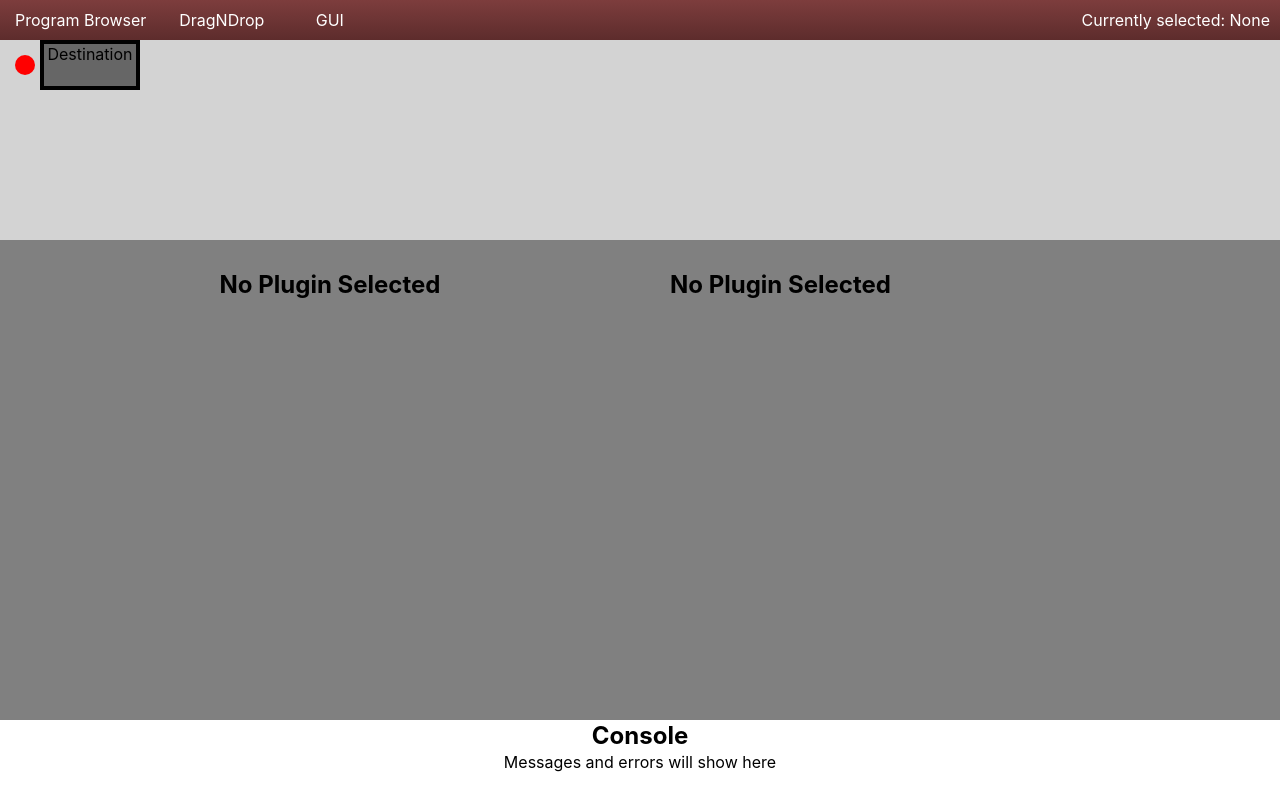
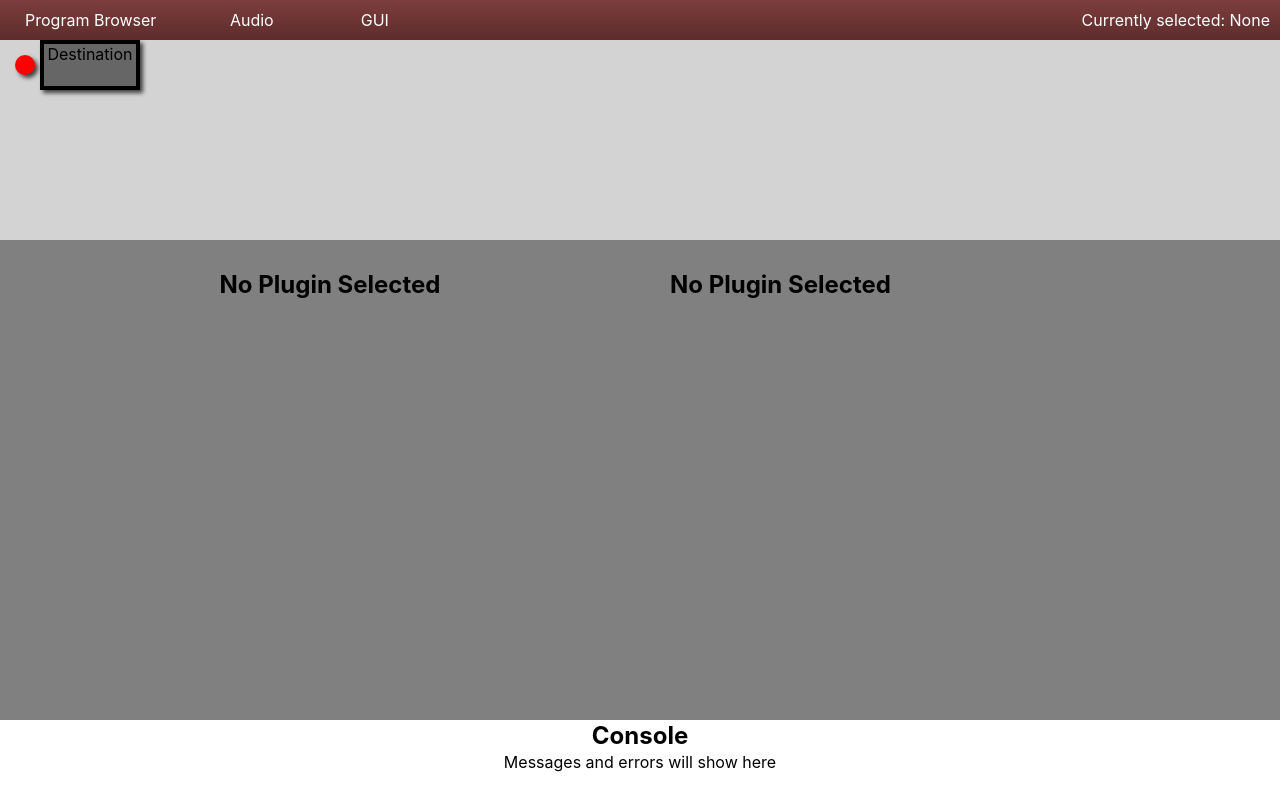
Before and after one commit to smwllyms/program-browser-v2, a React (Create React App) app: page / in a window 1280 px wide. Built offline with nearby package versions, Linux system fonts and the light colour scheme.

Commit message:
GUI Enhancement
Mostly shadows

```diff
--- a/src/App.js
+++ b/src/App.js
@@ -156,7 +156,6 @@ function App() {
 
         if (directiveNames.includes("updateCode"))
         {
-          console.log(1)
           const userCode = await compileCpptoJS(g.userCode);
 
           if (!userCode.error)
@@ -182,7 +181,6 @@ function App() {
         }
         if (directiveNames.includes("updateParameters"))
         {
-          console.log(2)
           const userCode = await compileCpptoJS(g.userCode);
 
           if (!userCode.error)
--- a/src/components/classes/CodeEditor/CodeEditor.css
+++ b/src/components/classes/CodeEditor/CodeEditor.css
@@ -15,6 +15,7 @@
     margin:0;
     border:none;
     box-sizing: border-box;
+    box-shadow: 2px 2px 2px rgb(78, 76, 76);
 }
 .code-editor > div
 {
@@ -22,8 +23,9 @@
     height: 10%;
     display: flex;
     flex-direction: row;
-    justify-content: space-between;
+    justify-content: space-around;
     box-sizing: border-box;
+    gap:5px;
 }
 .code-editor a:hover
 {
@@ -32,11 +34,12 @@
 .code-editor a
 {
     display: flex;
+    flex-grow: 1;
     background-color: #444;
     align-items: center;
     justify-content: center;
     text-decoration: none;
     color: #ddd;
-    width: 50%;
     height: 100%;
+    box-shadow: 2px 2px 2px rgb(78, 76, 76);
 }
--- a/src/components/view/DragNDrop/DragNDrop.css
+++ b/src/components/view/DragNDrop/DragNDrop.css
@@ -13,6 +13,7 @@
     width: 100%;
     height: 100%;
     pointer-events: none;
+    filter: drop-shadow( 3px 3px 2px rgba(0, 0, 0, .7));
 }
 .drag-n-drop-wrapper .svg-wrapper
 {
@@ -37,7 +38,7 @@
     pointer-events: auto;
     z-index: 5;
     stroke-width: 4px;
-    filter: drop-shadow( 3px 3px 2px rgba(0, 0, 0, .7));
+    filter: drop-shadow( 3px 3px 2px rgba(0, 0, 0, .2));
 }
 svg line.static
 {
--- a/src/components/view/Header/Header.css
+++ b/src/components/view/Header/Header.css
@@ -13,6 +13,7 @@
     display: inline-flex;
     flex-direction: row;
     height: 100%;
+    cursor: pointer;
 }
 .header-menu {
     text-decoration: none;
@@ -28,19 +29,23 @@
     display: flex;
     justify-content: center;
     align-items: center;
-    padding: 0px 5px;
+    padding: 0px 15px;
     height:100%;
     visibility: hidden;
     background-color: #aaa;
     vertical-align: middle;
+    background: linear-gradient(to bottom, rgb(246, 222, 222), rgb(227, 210, 210));
     box-shadow: 2px 2px 2px rgb(182, 170, 170);
-    background: linear-gradient(to bottom, rgb(246, 222, 222), rgb(227, 210, 210));
 }
+
 .header-menu > li:first-child {
     color:white;
     visibility: visible;
     background: linear-gradient(to bottom, rgb(125, 61, 61), rgb(93, 44, 44));
     box-shadow: none;
+}
+.header-menu > li:hover {
+    filter: brightness(0.9);
 }
 .header-menu:hover > li {
     visibility: visible;
@@ -52,7 +57,6 @@
     padding: 0px 5px;
     padding:0px;
     margin:0px;
-    margin-left: 10px;
     height:100%;
     max-height:1000px;
     z-index: 5;
@@ -72,6 +76,8 @@
     box-shadow: 2px 2px 2px rgb(182, 170, 170);
     background: linear-gradient(to bottom, rgb(246, 222, 222), rgb(227, 210, 210));
     border-left: 2px solid rgb(216, 194, 194);
+    filter: brightness(1.11111);
+    box-sizing: border-box;
 }
 .subheader-menu > li:first-child {
     visibility: inherit;
@@ -80,6 +86,9 @@
     box-shadow: none;
     background: inherit;
     border:none;
+}
+.subheader-menu > li:hover {
+    filter: brightness(1);
 }
 .subheader-menu:hover > li {
     visibility: visible;
--- a/src/components/view/Header/Header.js
+++ b/src/components/view/Header/Header.js
@@ -14,7 +14,7 @@ export default function Header(props) {
                     <li>Program Browser</li>
                 </ul>
                 <ul className="header-menu">
-                    <li>DragNDrop</li>
+                    <li>Audio</li>
                     <li><a href="#newfx" onClick={props.addNewFXPlugin}>Add FX</a></li>
                     <li><a href="#new-generator" onClick={props.addNewGeneratorPlugin}>Add Generator</a></li>
                 </ul>
```
